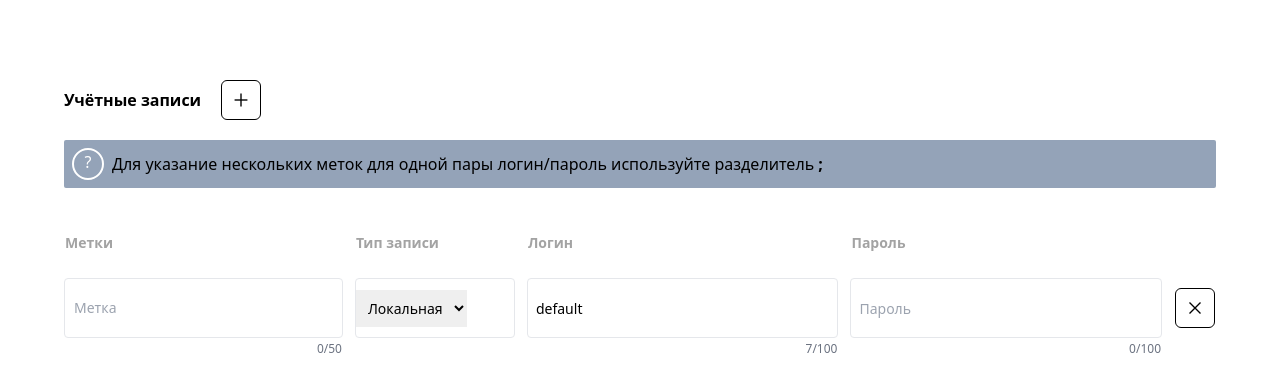
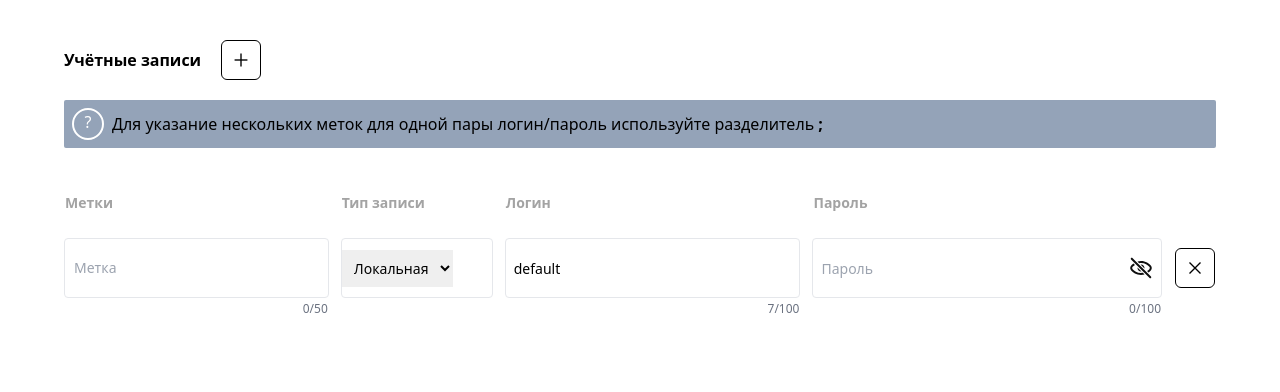
Before and after one commit to KrakishMusta/Account-Management-Form, a Vue app in the folder AMF/: page / in a window 1280 px wide. Shown: the top 392 px of the page. Built offline with nearby package versions, Linux system fonts and the light colour scheme; the HTML template or start-up script is replaced by a standard one.

Commit message:
Скрытие/показ пароля. Прокрутка таблицы с статичными заголовками.

```diff
--- a/AMF/src/App.vue
+++ b/AMF/src/App.vue
@@ -14,20 +14,19 @@
 </script>
 
 <template>
-  <div class="flex mx-16 min-h-[80vh] flex-col gap-5">
-    <div class="flex gap-5 h-fit">
+  <div class="flex mx-16 mt-10 flex-col gap-5 max-h-[500px]">
+    <div class="flex sticky gap-5 h-fit">
       <h1 class="block text-black text-1xl font-bold my-auto">Учётные записи</h1>
       <button
         @click="handleCreateClick"
         :tabindex="1" class="w-10 h-10 p-2 border rounded-md border-black box-border hover:bg-slate-400 transition-colors">
         <svg class="block w-full h-full" viewBox="0 0 24 24" fill="none" stroke="currentColor" stroke-width="1.5">
-          <!-- <path d="M6 18L18 6M6 6l12 12"/> -->
           <path d="M12 5v14" />
           <path d="M5 12h14" />
         </svg>
       </button>
     </div>
-    <div class="flex w-[100%] bg-slate-400 rounded-sm border-black box-border p-2 gap-2 items-center">
+    <div class="flex sticky w-[100%] bg-slate-400 rounded-sm border-black box-border p-2 gap-2 items-center">
       <div class="w-8 h-8 border-2 border-white box-border rounded-3xl">
         <h1 class="text-center font-medium text-1xl text-white">?</h1>
       </div>
--- a/AMF/src/assets/main.css
+++ b/AMF/src/assets/main.css
@@ -1,11 +1,6 @@
 @tailwind base;
 @tailwind components;
 @tailwind utilities;
-
-body {
-    height: 100vh;
-    align-content: center;
-}
 
 @layer components {
     .row  {
--- a/AMF/src/components/AccountList.vue
+++ b/AMF/src/components/AccountList.vue
@@ -30,7 +30,6 @@
         recordsRows.value.splice(index, 1)
       }
 
-      // Если буфер пуст - добавляем новую пустую запись
       if (recordsRows.value.length === 0) {
         createNewRecord()
       }
@@ -54,9 +53,9 @@
 </script>
 
 <template>
-  <div class="table-container">
-    <table class="table-auto box-border w-[100%] border-separate border-spacing-y-6">
-      <thead>
+  <div class="table-container min-h-[300px] max-h-[450px] overflow-y-scroll">
+    <table class="table-auto relative box-border w-[100%] border-separate border-spacing-y-6">
+      <thead class="sticky top-0 right-0 left-0 z-50 bg-white/10 backdrop-blur-md">
         <tr class="text-left text-sm text-neutral-400 font-thin">
           <th>Метки</th>
           <th></th>
@@ -69,7 +68,7 @@
           <th></th>
         </tr>
       </thead>
-      <tbody class="max-h-[500px] overflow-y-auto">
+      <tbody class="max-h-[500px]">
         <AccountListRow
           v-for="(record, index) in recordsRows"
           :key="index"
@@ -86,7 +85,7 @@
   .table-container {
     display: flex;
     flex-direction: column;
-    justify-content: center;
+    justify-content: start;
     height: 100%;
   }
 </style>
--- a/AMF/src/components/AccountListRow.vue
+++ b/AMF/src/components/AccountListRow.vue
@@ -39,6 +39,8 @@
   const loginInput = ref('')
   const passwordInput = ref('')
   const recordingType = ref('1')
+
+  const isShowPassword = ref(false);
 
   const rowValidation = (): ValidationResult => {
     const result: ValidationResult = {
@@ -164,7 +166,13 @@
       @blur="handleSave"
       maxlength="100"
       autocomplete="username"
-      class="w-full h-full text-[14px] leading-8 p-2 focus:outline-none focus:ring-0 focus:border-none"
+      class="
+        w-full h-full
+        text-[14px] leading-8 p-2
+        focus:outline-none focus:ring-0 focus:border-none
+        align-middle
+        content-center
+      "
       :class="{' border-red-500': validationStatus.errors.login !== ''}"
       >
       <!-- v-if="validationStatus.errors.login !== ''" -->
@@ -183,16 +191,36 @@
     <td v-if="recordingType == '1'" class="w-3"></td>
     <td
       v-if="recordingType == '1'"
-      class="relative border rounded focus-within:border-black focus-within:ring-1 focus-within:ring-black p-0 h-fit"
+      class="relative border rounded focus-within:border-black focus-within:ring-1 focus-within:ring-black p-0 h-full"
     >
-      <input :tabindex="5" ref="passwordRef" placeholder="Пароль" type="password"
+      <div class="flex items-center h-full">
+        <input
+          :tabindex="5"
+          ref="passwordRef"
+          placeholder="Пароль"
+          :type="!isShowPassword ? 'password' : 'text'"
           v-model="passwordInput"
           @blur="handleSave"
           maxlength="100"
           autocomplete="new-password"
-      class="w-full h-full text-[14px] leading-8 p-2 focus:outline-none focus:ring-0 focus:border-none">
+          class="flex-grow h-full text-[14px] leading-8 p-2 focus:outline-none focus:ring-0 focus:border-none"
+        >
+        <button @click="() => {isShowPassword = !isShowPassword}" class="flex-shrink-0 h-full px-2 flex items-center justify-center">
+          <svg v-if="!isShowPassword" class="w-6 h-6" viewBox="0 0 24 24" fill="none" xmlns="http://www.w3.org/2000/svg">
+            <path d="M4.4955 7.44088C3.54724 8.11787 2.77843 8.84176 2.1893 9.47978C0.857392 10.9222 0.857393 13.0778 2.1893 14.5202C3.9167 16.391 7.18879 19 12 19C13.2958 19 14.4799 18.8108 15.5523 18.4977L13.8895 16.8349C13.2936 16.9409 12.6638 17 12 17C7.9669 17 5.18832 14.82 3.65868 13.1634C3.03426 12.4872 3.03426 11.5128 3.65868 10.8366C4.23754 10.2097 4.99526 9.50784 5.93214 8.87753L4.4955 7.44088Z" fill="#0F0F0F"/>
+            <path d="M8.53299 11.4784C8.50756 11.6486 8.49439 11.8227 8.49439 12C8.49439 13.933 10.0614 15.5 11.9944 15.5C12.1716 15.5 12.3458 15.4868 12.516 15.4614L8.53299 11.4784Z" fill="#0F0F0F"/>
+            <path d="M15.4661 12.4471L11.5473 8.52829C11.6937 8.50962 11.8429 8.5 11.9944 8.5C13.9274 8.5 15.4944 10.067 15.4944 12C15.4944 12.1515 15.4848 12.3007 15.4661 12.4471Z" fill="#0F0F0F"/>
+            <path d="M18.1118 15.0928C19.0284 14.4702 19.7715 13.7805 20.3413 13.1634C20.9657 12.4872 20.9657 11.5128 20.3413 10.8366C18.8117 9.18002 16.0331 7 12 7C11.3594 7 10.7505 7.05499 10.1732 7.15415L8.50483 5.48582C9.5621 5.1826 10.7272 5 12 5C16.8112 5 20.0833 7.60905 21.8107 9.47978C23.1426 10.9222 23.1426 13.0778 21.8107 14.5202C21.2305 15.1486 20.476 15.8603 19.5474 16.5284L18.1118 15.0928Z" fill="#0F0F0F"/>
+            <path d="M2.00789 3.42207C1.61736 3.03155 1.61736 2.39838 2.00789 2.00786C2.39841 1.61733 3.03158 1.61733 3.4221 2.00786L22.0004 20.5862C22.391 20.9767 22.391 21.6099 22.0004 22.0004C21.6099 22.3909 20.9767 22.3909 20.5862 22.0004L2.00789 3.42207Z" fill="#0F0F0F"/>
+          </svg>
+          <svg v-else class="w-6 h-6" viewBox="0 0 24 24" fill="none" xmlns="http://www.w3.org/2000/svg">
+            <path fill-rule="evenodd" clip-rule="evenodd" d="M11.9944 15.5C13.9274 15.5 15.4944 13.933 15.4944 12C15.4944 10.067 13.9274 8.5 11.9944 8.5C10.0614 8.5 8.49439 10.067 8.49439 12C8.49439 13.933 10.0614 15.5 11.9944 15.5ZM11.9944 13.4944C11.1691 13.4944 10.5 12.8253 10.5 12C10.5 11.1747 11.1691 10.5056 11.9944 10.5056C12.8197 10.5056 13.4888 11.1747 13.4888 12C13.4888 12.8253 12.8197 13.4944 11.9944 13.4944Z" fill="#0F0F0F"/>
+            <path fill-rule="evenodd" clip-rule="evenodd" d="M12 5C7.18879 5 3.9167 7.60905 2.1893 9.47978C0.857392 10.9222 0.857393 13.0778 2.1893 14.5202C3.9167 16.391 7.18879 19 12 19C16.8112 19 20.0833 16.391 21.8107 14.5202C23.1426 13.0778 23.1426 10.9222 21.8107 9.47978C20.0833 7.60905 16.8112 5 12 5ZM3.65868 10.8366C5.18832 9.18002 7.9669 7 12 7C16.0331 7 18.8117 9.18002 20.3413 10.8366C20.9657 11.5128 20.9657 12.4872 20.3413 13.1634C18.8117 14.82 16.0331 17 12 17C7.9669 17 5.18832 14.82 3.65868 13.1634C3.03426 12.4872 3.03426 11.5128 3.65868 10.8366Z" fill="#0F0F0F"/>
+          </svg>
+        </button>
+      </div>
       <span
-          v-if="validationStatus.errors.password  !== ''"
+        v-if="validationStatus.errors.password !== ''"
         class="absolute top-full left-0 text-xs text-red-500 mt-1"
         :class="{' border-red-500': validationStatus.errors.password !== ''}"
       >
--- a/AMF/src/main.ts
+++ b/AMF/src/main.ts
@@ -6,6 +6,6 @@ import piniaPluginPersistedstate from 'pinia-plugin-persistedstate'
 import App from './App.vue'
 
 const pinia = createPinia()
-pinia.use(piniaPluginPersistedstate) // Добавляем плагин
+pinia.use(piniaPluginPersistedstate)
 
 createApp(App).use(pinia).mount('#app')
--- a/AMF/src/shims-vue.d.ts
+++ b/AMF/src/shims-vue.d.ts
@@ -1,4 +1,3 @@
-// src/shims-vue.d.ts
 declare module '*.vue' {
   import { DefineComponent } from 'vue'
   const component: DefineComponent<{}, {}, any>
--- a/AMF/vite.config.ts
+++ b/AMF/vite.config.ts
@@ -4,7 +4,6 @@ import { defineConfig } from 'vite'
 import vue from '@vitejs/plugin-vue'
 import vueDevTools from 'vite-plugin-vue-devtools'
 
-// https://vite.dev/config/
 export default defineConfig({
   plugins: [
     vue(),
```
Lines whose indentation alone changed are shown as unchanged.
